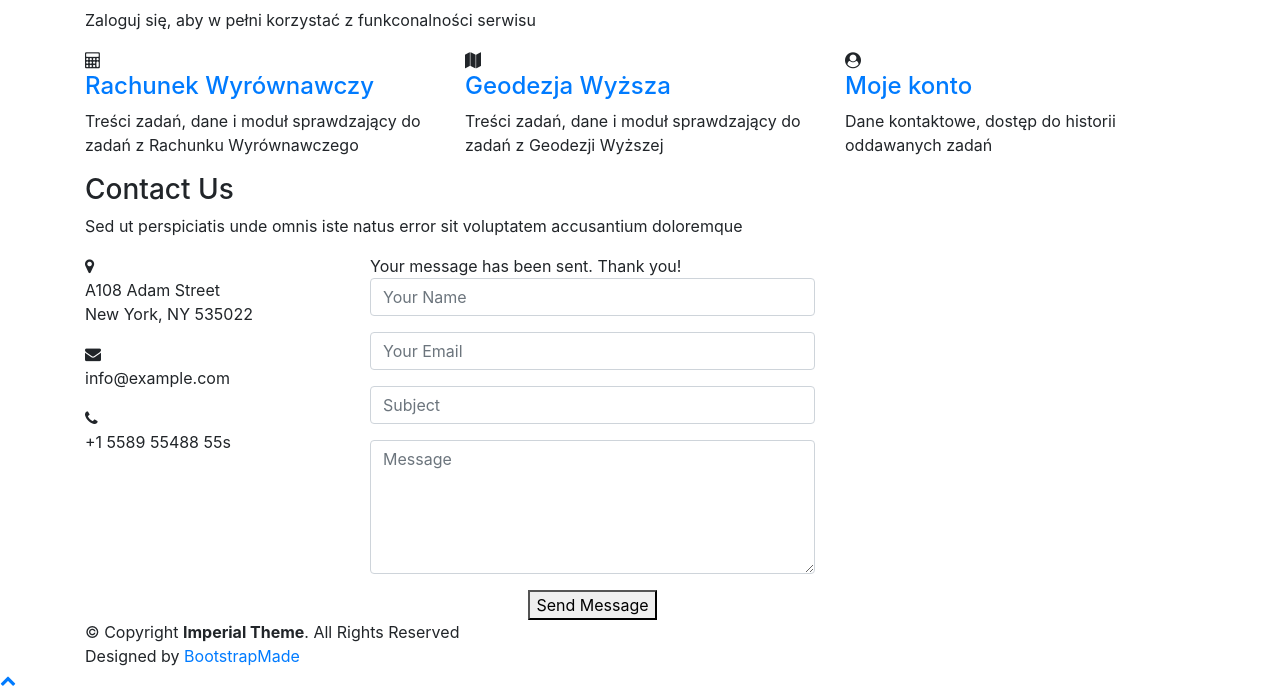
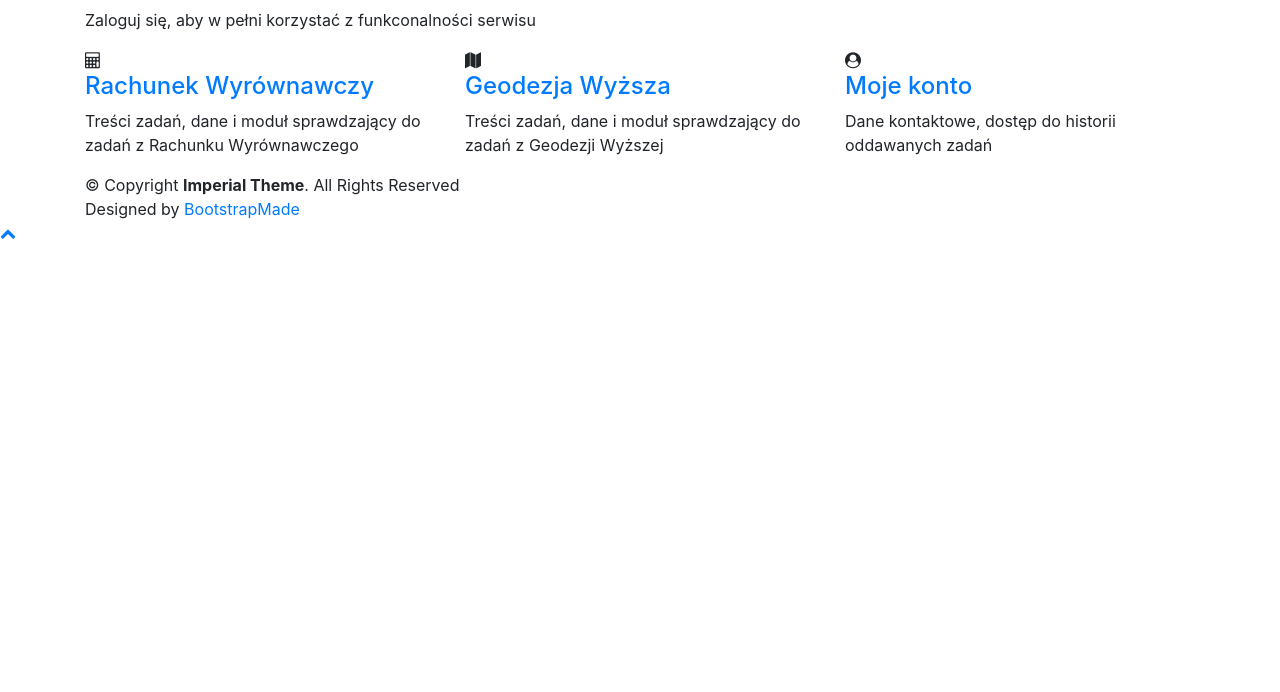
Before and after one commit to sheenaze/do-it-yourself, a Django app: page / in a window 1280 px wide. Shown: the part 717-1409 px from the top of the page. After the commit the page ends 956 px from the top, so only its background shows below. Run offline with Django 3.2, Linux system fonts and the light colour scheme; parts of the project's set-up code (start-up, migrations or seed data) failed here and were passed over; some libraries are stand-ins or nearby versions.

Commit message:
some spoiling added

```diff
--- a/finalApp/networks/forms.py
+++ b/finalApp/networks/forms.py
@@ -1,7 +1,8 @@
 from django import forms
+from django.contrib.auth.models import User
 from django.forms import ModelForm
 from .models import *
-
+from django.core.exceptions import ValidationError
 
 class MainViewForm(ModelForm):
     class Meta:
@@ -10,9 +11,44 @@ class MainViewForm(ModelForm):
 
 class LoginForm(forms.Form):
     login = forms.CharField(label = 'Login', max_length=120)
-    password = forms.CharField(label='Password', max_length=120, widget=forms.PasswordInput)
+    password = forms.CharField(label='Hasło', max_length=120, widget=forms.PasswordInput)
     # submit = forms.CharField()
 
 class UploadFileForm(forms.Form):
     # title = forms.CharField(max_length=50)
     file = forms.FileField()
+
+class AddUserForm(forms.Form):
+    username = forms.IntegerField(label = 'Numer indeksu')
+    password = forms.CharField(label='Hasło', max_length=120, widget=forms.PasswordInput)
+    rep_password = forms.CharField(label='Confirmed Password', max_length=120, widget=forms.PasswordInput)
+    name =  forms.CharField(label = 'Imię', max_length=120)
+    last_name =  forms.CharField(label = 'Nazwisko', max_length=120)
+
+    def clean(self):
+        cleaned_data = super().clean()
+        username = cleaned_data.get("login")
+
+        userV1 = Student.objects.filter(index_number=username)
+        if len(userV1) == 0:
+            raise ValidationError('Student o podanym numerze indeksu nie figuruje na liście obecności')
+
+        userV2 = User.objects.filter(username=username)
+        if len(userV2) != 0:
+            raise ValidationError('Na podany numer indeksu dokonano już rejestracji')
+
+        password = cleaned_data.get('password')
+        rep_password = cleaned_data.get('rep_password')
+        if password != rep_password:
+            raise forms.ValidationError('Hasło i powtórzone hasło się nie zgadzają')
+
+class ResetPasswordForm(forms.Form):
+    password = forms.CharField(label='Wprowadź nowe hasło', max_length=120, widget=forms.PasswordInput)
+    rep_password = forms.CharField(label='Powtórz hasło', max_length=120, widget=forms.PasswordInput)
+
+    def clean(self):
+        cleaned_data = super().clean()
+        password = cleaned_data.get('password')
+        rep_password = cleaned_data.get('rep_password')
+        if password != rep_password:
+            raise forms.ValidationError('Hasło i powtórzone hasło się nie zgadzają')
--- a/finalApp/networks/functions_and_classes/stage_first.py
+++ b/finalApp/networks/functions_and_classes/stage_first.py
@@ -111,5 +111,5 @@ def firstStage(data, set_num,real_data, A, P, L, HP ):
         return comments
 
     else:
-        comments.append(f'Zostały wzięte niewłaściwe dane, dalsze sprawdzanie mija się z celem')
+        comments.append(f'Zostały wzięte niewłaściwe dane (lub dane nie zostały wprowadzone), dalsze sprawdzanie mija się z celem')
         return comments
--- a/finalApp/networks/models.py
+++ b/finalApp/networks/models.py
@@ -90,7 +90,7 @@ class StudentsResults(models.Model):
     mx_matrix = ArrayField(ArrayField(models.FloatField(blank=True, null=True)))
     mV_matrix = ArrayField(ArrayField(models.FloatField(blank=True, null=True)))
     sig_0 = models.FloatField(blank=True, null=True)
-
+    report = ArrayField(ArrayField(models.TextField(blank=True, null=True)))
 
 # class Construction(models.Model):
 #     name = models.CharField(max_length=128, verbose_name='Nazwa inwestycji')
--- a/finalApp/networks/templates/networks/index.html
+++ b/finalApp/networks/templates/networks/index.html
@@ -3,7 +3,7 @@
 
 <head>
   <meta charset="utf-8">
-  <title>{{titles}}</title>
+  <title>{{title}}</title>
   <meta content="width=device-width, initial-scale=1.0" name="viewport">
   <meta content="" name="keywords">
   <meta content="" name="description">
@@ -430,66 +430,69 @@
   <!--==========================
   Contact Section
   ============================-->
-  <section id="contact">
-    <div class="container wow fadeInUp">
-      <div class="row">
-        <div class="col-md-12">
-          <h3 class="section-title">Contact Us</h3>
-          <div class="section-title-divider"></div>
-          <p class="section-description">Sed ut perspiciatis unde omnis iste natus error sit voluptatem accusantium doloremque</p>
-        </div>
-      </div>
-
-      <div class="row">
-        <div class="col-md-3 col-md-push-2">
-          <div class="info">
-            <div>
-              <i class="fa fa-map-marker"></i>
-              <p>A108 Adam Street<br>New York, NY 535022</p>
-            </div>
-
-            <div>
-              <i class="fa fa-envelope"></i>
-              <p>info@example.com</p>
-            </div>
-
-            <div>
-              <i class="fa fa-phone"></i>
-              <p>+1 5589 55488 55s</p>
-            </div>
-
-          </div>
-        </div>
-
-        <div class="col-md-5 col-md-push-2">
-          <div class="form">
-            <div id="sendmessage">Your message has been sent. Thank you!</div>
-            <div id="errormessage"></div>
-            <form action="" method="post" role="form" class="contactForm">
-              <div class="form-group">
-                <input type="text" name="name" class="form-control" id="name" placeholder="Your Name" data-rule="minlen:4" data-msg="Please enter at least 4 chars" />
-                <div class="validation"></div>
-              </div>
-              <div class="form-group">
-                <input type="email" class="form-control" name="email" id="email" placeholder="Your Email" data-rule="email" data-msg="Please enter a valid email" />
-                <div class="validation"></div>
-              </div>
-              <div class="form-group">
-                <input type="text" class="form-control" name="subject" id="subject" placeholder="Subject" data-rule="minlen:4" data-msg="Please enter at least 8 chars of subject" />
-                <div class="validation"></div>
-              </div>
-              <div class="form-group">
-                <textarea class="form-control" name="message" rows="5" data-rule="required" data-msg="Please write something for us" placeholder="Message"></textarea>
-                <div class="validation"></div>
-              </div>
-              <div class="text-center"><button type="submit">Send Message</button></div>
-            </form>
-          </div>
-        </div>
-
-      </div>
-    </div>
-  </section>
+{#  <section id="contact">#}
+{#    <div class="container wow fadeInUp">#}
+{#      <div class="row">#}
+{#        <div class="col-md-12">#}
+{#          <h3 class="section-title">Zarejestruj się</h3>#}
+{#          <div class="section-title-divider"></div>#}
+{#          <p class="section-description">Aby w pełni korzystać z możliwości serwisu zarejestruj sie używając swojego numeru indeksu </p>#}
+{#        </div>#}
+{#      </div>#}
+{#        {% include 'networks/register.html' %}#}
+{##}
+{##}
+{##}
+{#      <div class="row">#}
+{#        <div class="col-md-3 col-md-push-2">#}
+{#          <div class="info">#}
+{#            <div>#}
+{#              <i class="fa fa-map-marker"></i>#}
+{#              <p>A108 Adam Street<br>New York, NY 535022</p>#}
+{#            </div>#}
+{##}
+{#            <div>#}
+{#              <i class="fa fa-envelope"></i>#}
+{#              <p>info@example.com</p>#}
+{#            </div>#}
+{##}
+{#            <div>#}
+{#              <i class="fa fa-phone"></i>#}
+{#              <p>+1 5589 55488 55s</p>#}
+{#            </div>#}
+{##}
+{#          </div>#}
+{#        </div>#}
+{##}
+{#        <div class="col-md-5 col-md-push-2">#}
+{#          <div class="form">#}
+{#            <div id="sendmessage">Your message has been sent. Thank you!</div>#}
+{#            <div id="errormessage"></div>#}
+{#            <form action="" method="post" role="form" class="contactForm">#}
+{#              <div class="form-group">#}
+{#                <input type="text" name="name" class="form-control" id="name" placeholder="Your Name" data-rule="minlen:4" data-msg="Please enter at least 4 chars" />#}
+{#                <div class="validation"></div>#}
+{#              </div>#}
+{#              <div class="form-group">#}
+{#                <input type="email" class="form-control" name="email" id="email" placeholder="Your Email" data-rule="email" data-msg="Please enter a valid email" />#}
+{#                <div class="validation"></div>#}
+{#              </div>#}
+{#              <div class="form-group">#}
+{#                <input type="text" class="form-control" name="subject" id="subject" placeholder="Subject" data-rule="minlen:4" data-msg="Please enter at least 8 chars of subject" />#}
+{#                <div class="validation"></div>#}
+{#              </div>#}
+{#              <div class="form-group">#}
+{#                <textarea class="form-control" name="message" rows="5" data-rule="required" data-msg="Please write something for us" placeholder="Message"></textarea>#}
+{#                <div class="validation"></div>#}
+{#              </div>#}
+{#              <div class="text-center"><button type="submit">Send Message</button></div>#}
+{#            </form>#}
+{#          </div>#}
+{#        </div>#}
+{##}
+{#      </div>#}
+{#    </div>#}
+{#  </section>#}
 
   <!--==========================
   Footer
--- a/finalApp/networks/templates/networks/login.html
+++ b/finalApp/networks/templates/networks/login.html
@@ -51,7 +51,7 @@
   <!--==========================
   Hero Section
   ============================-->
-    <form method="post">
+  <form method="post">
     {% csrf_token %}
   <section id="hero">
     <div class="hero-container">
--- a/finalApp/networks/views.py
+++ b/finalApp/networks/views.py
@@ -10,6 +10,7 @@ from networks.functions_and_classes.external_functions import *
 from networks.functions_and_classes.check import *
 import urllib.request
 from django.utils.encoding import smart_str
+from django.contrib.auth.models import User
 
 
 # ================== Views ===============================================
@@ -44,7 +45,7 @@ class ResultsView(View):
         student = get_object_or_404(Student, index_number = index_num)
         data_set = student.studentsresults_set.all().order_by('-date')[0]
         # data = data_set.data
-        comments = checkExcersice(data_set)
+        comments = data_set.report
 
         # context = np.fromstring(data_set.A_matrix)
         context = np.array(data_set.data)
@@ -52,9 +53,20 @@ class ResultsView(View):
 
 class MainView(View):
     def get(self, request):
-        form = LoginForm()
+        form = AddUserForm()
         title = 'Sprawdź sobie sam'
-        return render(request, 'networks/index.html', {'form' : form, 'title':title})
+        return render(request, 'networks/index.html', {'form':form, 'title':title})
+    def post(self, request):
+        form = AddUserForm(request.POST)
+        if form.is_valid():
+            username = form.cleaned_data['username']
+            password = form.cleaned_data['password']
+            name = form.cleaned_data['name']
+            last_name = form.cleaned_data['last_name']
+            User.objects.create_user(username = username, password= password, name = name, last_name=last_name)
+            return redirect('raw_login')
+        else:
+            return redirect('#contact')
     # def post(self, request):
     #     form = LoginForm(request.POST)
     #     if form.is_valid():
@@ -99,6 +111,9 @@ class RaWView(LoginRequiredMixin, View):
                     print(i)
                     setattr(student_results, fields[j].name, value)
                 student_results.save()
+                # comments = checkExcersice(student_results)
+                # student_results.report = comments
+                # student_results.save()
                 return redirect(f'/results/{index_num}')
             except:
                 return HttpResponse(self.get(request))
```
Also changed, not shown: finalApp/networks/functions_and_classes/check.py (+29 -25 lines), finalApp/networks/templates/networks/register.html (added, +25 -0 lines), 1 other file.
